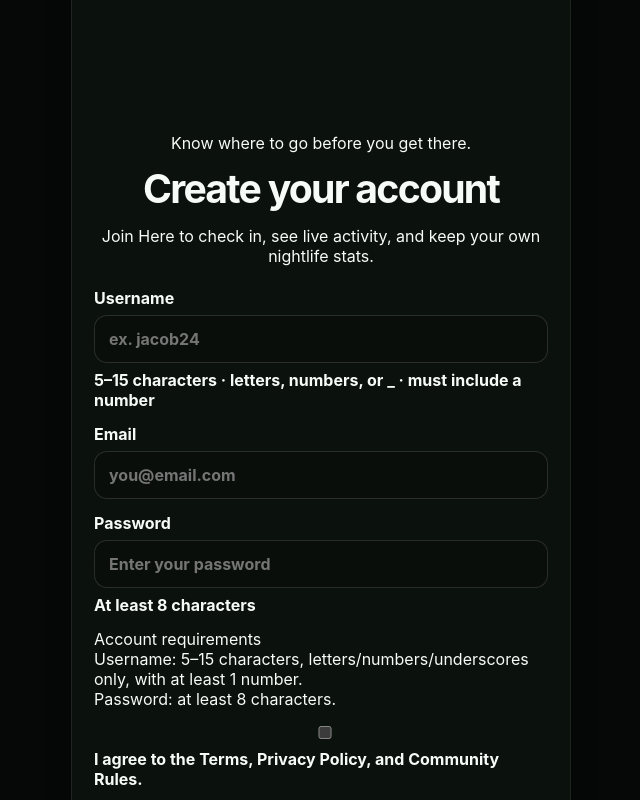
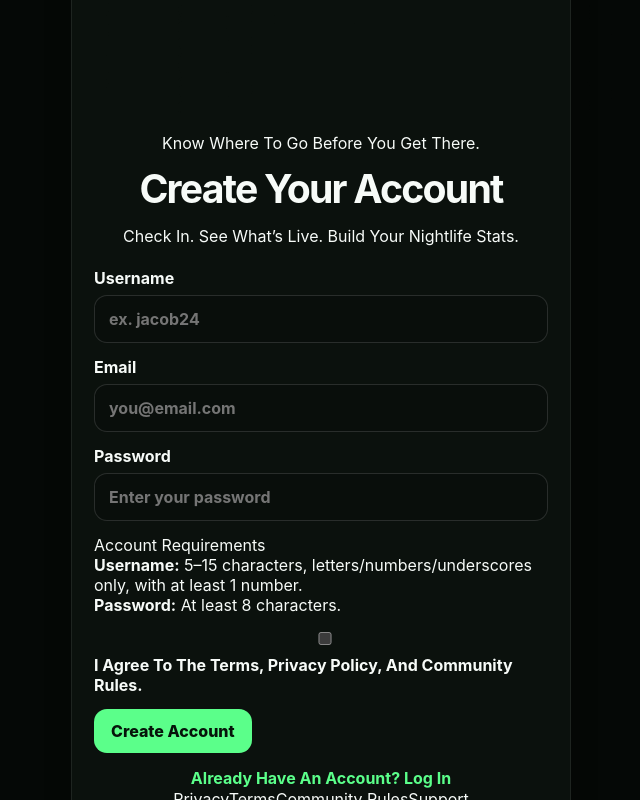
Before and after one commit to jacobka2la/HereApp, a React (Vite) app: page /auth in a window 1280 px wide. Shown: the part 960-1760 px from the top of the page, without its empty margins (486-1126 px from the left). Built offline with nearby package versions, Linux system fonts and the light colour scheme; no server answers.

Commit message:
Polish signup layout and account requirements

```diff
--- a/src/pages/AuthPage.jsx
+++ b/src/pages/AuthPage.jsx
@@ -86,15 +86,15 @@ export default function AuthPage() {
       <section className="auth-panel">
         <div className="auth-brand">
           <img src="/logo-full.png" alt="Here" className="auth-logo-clean" />
-          <p>Know where to go before you get there.</p>
+          <p>Know Where To Go Before You Get There.</p>
         </div>
 
         <div className="auth-heading">
-          <h1>{isSignup ? 'Create your account' : 'Welcome back'}</h1>
+          <h1>{isSignup ? 'Create Your Account' : 'Welcome Back'}</h1>
           <p>
             {isSignup
-              ? 'Join Here to check in, see live activity, and keep your own nightlife stats.'
-              : 'Log in to see what is happening around you.'}
+              ? 'Check In. See What’s Live. Build Your Nightlife Stats.'
+              : 'Log In To See What’s Happening Right Now.'}
           </p>
         </div>
 
@@ -109,7 +109,6 @@ export default function AuthPage() {
                 autoCorrect="off"
                 placeholder="ex. jacob24"
               />
-              <span className="field-help">5–15 characters · letters, numbers, or _ · must include a number</span>
             </label>
           ) : null}
 
@@ -134,14 +133,19 @@ export default function AuthPage() {
               autoComplete={isSignup ? 'new-password' : 'current-password'}
               placeholder="Enter your password"
             />
-            {isSignup ? <span className="field-help">At least 8 characters</span> : null}
           </label>
 
           {isSignup ? (
             <div className="signup-requirements" aria-label="Account requirements">
-              <div className="signup-requirements-title">Account requirements</div>
-              <div>Username: 5–15 characters, letters/numbers/underscores only, with at least 1 number.</div>
-              <div>Password: at least 8 characters.</div>
+              <div className="signup-requirements-title">Account Requirements</div>
+              <div className="requirement-row">
+                <span className="requirement-dot" />
+                <span><strong>Username:</strong> 5–15 characters, letters/numbers/underscores only, with at least 1 number.</span>
+              </div>
+              <div className="requirement-row">
+                <span className="requirement-dot" />
+                <span><strong>Password:</strong> At least 8 characters.</span>
+              </div>
             </div>
           ) : null}
 
@@ -152,8 +156,8 @@ export default function AuthPage() {
                 checked={agreedToTerms}
                 onChange={(event) => setAgreedToTerms(event.target.checked)}
               />
-              <span>
-                I agree to the <Link to="/terms">Terms</Link>, <Link to="/privacy">Privacy Policy</Link>, and{' '}
+              <span className="legal-check-copy">
+                I Agree To The <Link to="/terms">Terms</Link>, <Link to="/privacy">Privacy Policy</Link>, And{' '}
                 <Link to="/community-rules">Community Rules</Link>.
               </span>
             </label>
@@ -165,12 +169,12 @@ export default function AuthPage() {
             className="primary-button auth-submit"
             disabled={submitting || (isSignup && !agreedToTerms)}
           >
-            {submitting ? 'Please wait…' : isSignup ? 'Create account' : 'Log in'}
+            {submitting ? 'Please Wait…' : isSignup ? 'Create Account' : 'Log In'}
           </button>
         </form>
 
         <button className="text-button auth-switch" onClick={toggleMode}>
-          {isSignup ? 'Already have an account? Log in' : 'New to Here? Create an account'}
+          {isSignup ? 'Already Have An Account? Log In' : 'New To Here? Create An Account'}
         </button>
 
         <div className="auth-footer-links">
```
